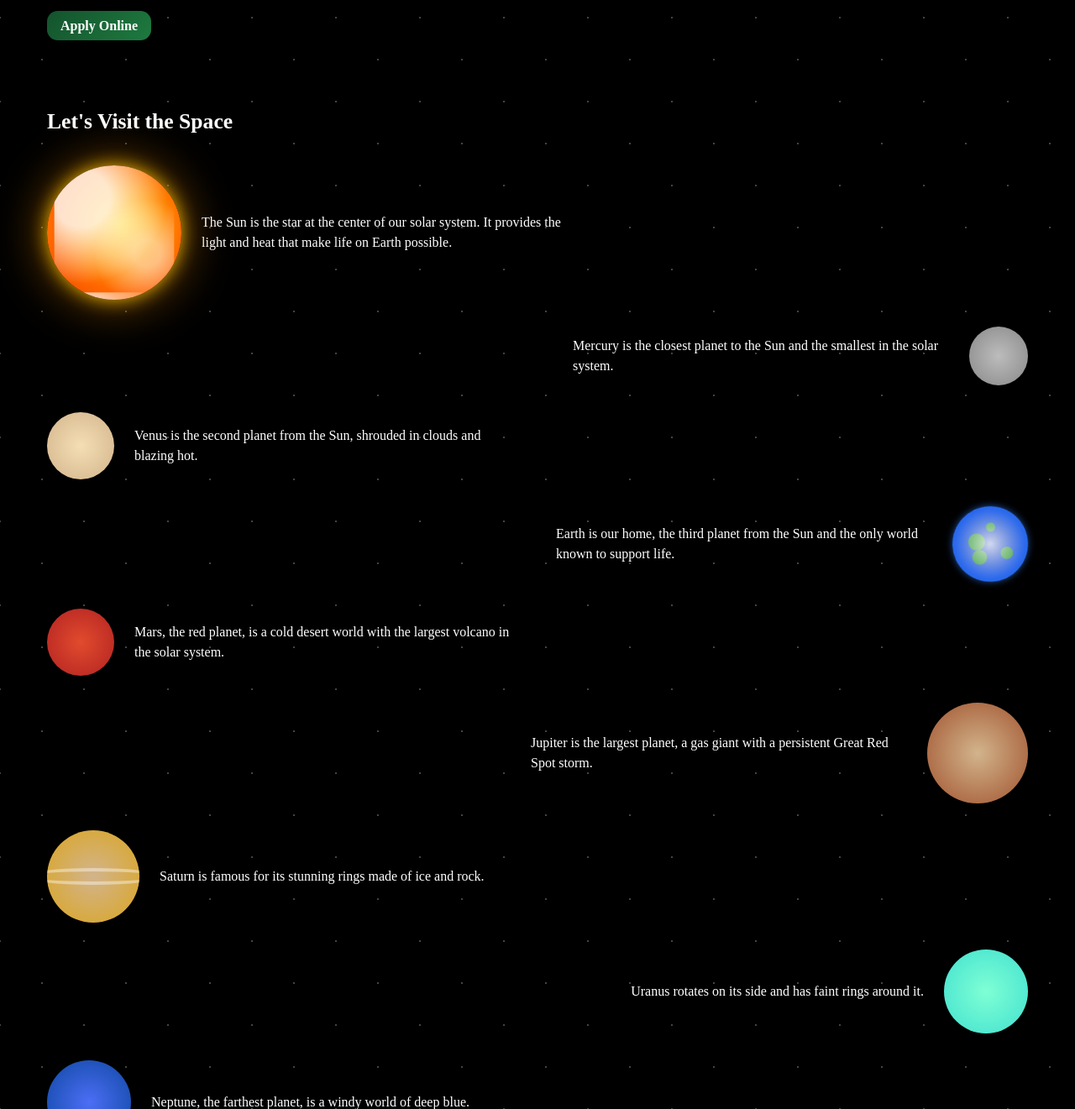
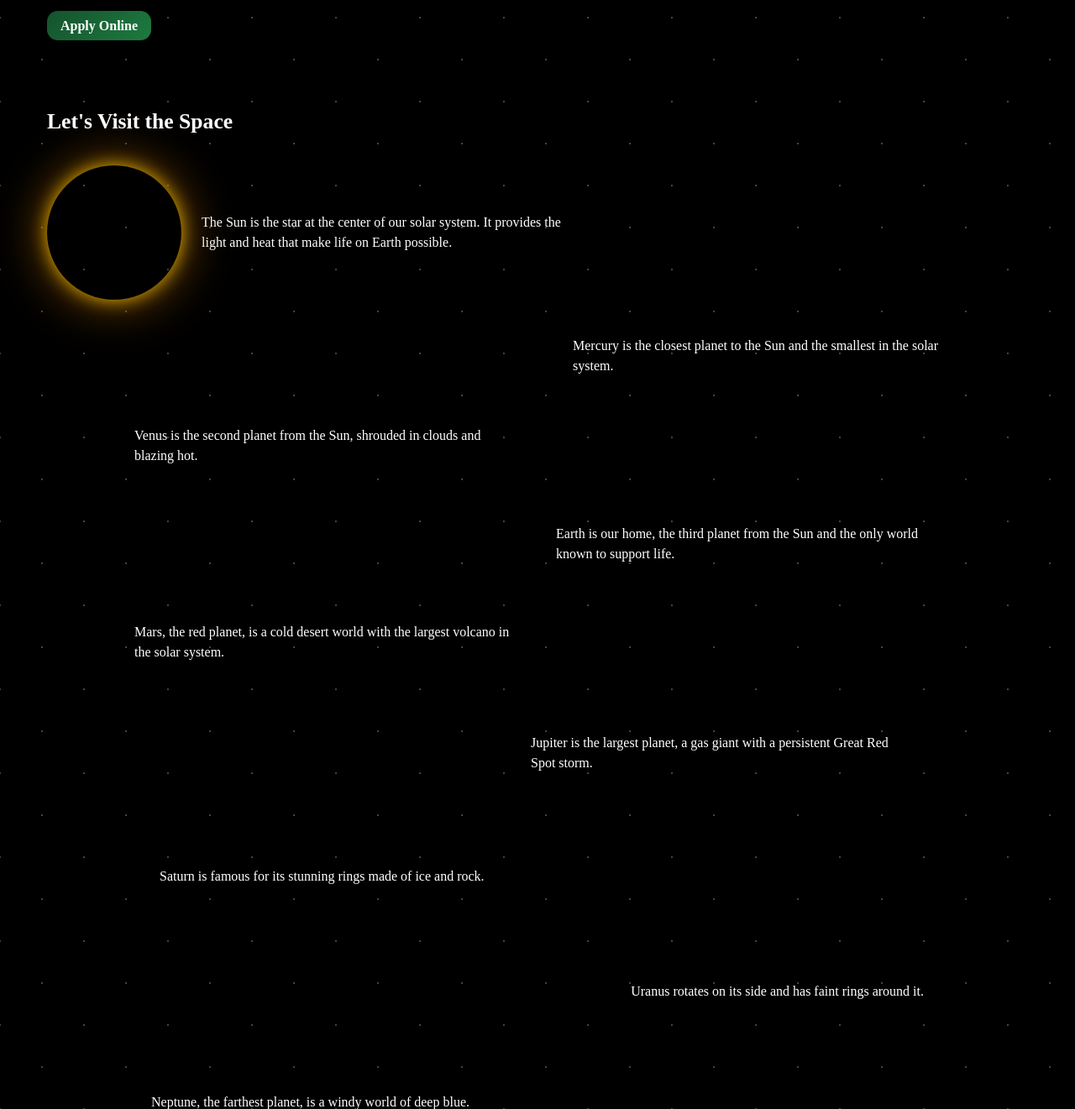
Before and after one commit to mahfuz-alam-shohan/ICPSC-Site, a PHP site: page / in a window 1280 px wide. Shown: the part 5179-6500 px from the top of the page at 84% size. Run offline with PHP 8.4, Linux system fonts and the light colour scheme; some libraries are stand-ins or nearby versions.

Commit message:
Remove planet images and use model placeholders

```diff
--- /dev/null
+++ b/frontend/assets/planets/earth.usdz.txt
@@ -0,0 +1 @@
+Add earth.usdz 3D model here.
--- /dev/null
+++ b/frontend/assets/planets/jupiter.usdz.txt
@@ -0,0 +1 @@
+Add jupiter.usdz 3D model here.
--- /dev/null
+++ b/frontend/assets/planets/mars.usdz.txt
@@ -0,0 +1 @@
+Add mars.usdz 3D model here.
--- /dev/null
+++ b/frontend/assets/planets/mercury.usdz.txt
@@ -0,0 +1 @@
+Add mercury.usdz 3D model here.
--- /dev/null
+++ b/frontend/assets/planets/neptune.usdz.txt
@@ -0,0 +1 @@
+Add neptune.usdz 3D model here.
--- /dev/null
+++ b/frontend/assets/planets/saturn.usdz.txt
@@ -0,0 +1 @@
+Add saturn.usdz 3D model here.
--- /dev/null
+++ b/frontend/assets/planets/sun.usdz.txt
@@ -0,0 +1 @@
+Add sun.usdz 3D model here.
--- /dev/null
+++ b/frontend/assets/planets/uranus.usdz.txt
@@ -0,0 +1 @@
+Add uranus.usdz 3D model here.
--- /dev/null
+++ b/frontend/assets/planets/venus.usdz.txt
@@ -0,0 +1 @@
+Add venus.usdz 3D model here.
--- a/frontend/components/common.css
+++ b/frontend/components/common.css
@@ -150,22 +150,19 @@ body.space-mode .nav-btn:hover,body.space-mode .nav-btn:focus,body.space-mode .m
 body.space-mode .mob{background:rgba(0,0,0,.8);border-color:rgba(255,255,255,.2)}
 body.space-mode .footer a.link{color:#93c5fd}
 
-#space .planet{border-radius:50%;background-repeat:no-repeat;background-size:cover;background-position:center;overflow:hidden}
-#space .sun{width:160px;height:160px;position:relative;background:radial-gradient(circle,#ffcc00,#ff6600);background-image:radial-gradient(circle at 20% 30%,rgba(255,255,255,.8)20%,transparent 60%),radial-gradient(circle at 80% 60%,rgba(255,255,255,.5)10%,transparent 40%),radial-gradient(circle,#ffcc00,#ff6600 70%,#e64a00 100%);box-shadow:0 0 20px rgba(255,200,0,.8),0 0 60px rgba(255,150,0,.6);animation:sun-flare 6s linear infinite}
+#space .planet{position:relative;border-radius:50%;overflow:hidden}
+#space .planet::before{content:none}
+#space .planet model-viewer{width:100%;height:100%;background:transparent}
+#space .sun{width:160px;height:160px;position:relative;box-shadow:0 0 20px rgba(255,200,0,.8),0 0 60px rgba(255,150,0,.6)}
 #space .sun::after{content:"";position:absolute;top:-15px;left:-15px;right:-15px;bottom:-15px;border-radius:50%;box-shadow:0 0 40px rgba(255,170,0,.6);animation:sun-pulse 4s ease-in-out infinite}
-#space .mercury{width:70px;height:70px;background:radial-gradient(circle,#bcbcbc,#888)}
-#space .venus{width:80px;height:80px;background:radial-gradient(circle,#f5deb3,#d2b48c)}
-#space .earth{width:90px;height:90px;position:relative;background:radial-gradient(circle at 35% 30%,#3b9d3f 8%,transparent 9%),radial-gradient(circle at 65% 60%,#3b9d3f 12%,transparent 13%),radial-gradient(circle at 40% 70%,#3b9d3f 6%,transparent 7%),radial-gradient(circle at 70% 40%,#3b9d3f 10%,transparent 11%),radial-gradient(circle,#1e40af,#2563eb 60%,#3b82f6 100%);box-shadow:0 0 8px rgba(59,130,246,.6);animation:earth-spin 20s linear infinite}
-#space .earth::after{content:"";position:absolute;inset:-5px;border-radius:50%;background:radial-gradient(circle at 50% 50%,rgba(255,255,255,.8)0,rgba(255,255,255,0)60%);animation:earth-clouds 20s linear infinite}
-#space .mars{width:80px;height:80px;background:radial-gradient(circle,#e14b2d,#b22222)}
-#space .jupiter{width:120px;height:120px;background:radial-gradient(circle,#d2b48c,#a0522d)}
-#space .saturn{width:110px;height:110px;background:radial-gradient(circle,#d2b48c,#daa520);position:relative}
-#space .saturn::before{content:"";position:absolute;top:50%;left:50%;transform:translate(-50%,-50%);width:160px;height:20px;border-radius:50%;border:4px solid rgba(255,255,255,.4)}
-#space .uranus{width:100px;height:100px;background:radial-gradient(circle,#7fffd4,#40e0d0)}
-#space .neptune{width:100px;height:100px;background:radial-gradient(circle,#4c6ef5,#0d47a1)}
+#space .mercury{width:70px;height:70px}
+#space .venus{width:80px;height:80px}
+#space .earth{width:90px;height:90px}
+#space .mars{width:80px;height:80px}
+#space .jupiter{width:120px;height:120px}
+#space .saturn{width:110px;height:110px}
+#space .uranus{width:100px;height:100px}
+#space .neptune{width:100px;height:100px}
 #space .item{margin:2rem 0}
 
-@keyframes sun-flare{0%{background-position:0 0,0 0}50%{background-position:10px -10px,-10px 10px}100%{background-position:0 0,0 0}}
 @keyframes sun-pulse{0%,100%{opacity:.8}50%{opacity:.4}}
-@keyframes earth-spin{from{transform:rotate(0)}to{transform:rotate(360deg)}}
-@keyframes earth-clouds{from{transform:rotate(0)}to{transform:rotate(-360deg)}}
--- a/frontend/index.html
+++ b/frontend/index.html
@@ -10,6 +10,7 @@
   <script src="https://cdn.tailwindcss.com"></script>
   <script src="https://cdnjs.cloudflare.com/ajax/libs/gsap/3.12.5/gsap.min.js" defer></script>
   <script src="https://cdnjs.cloudflare.com/ajax/libs/gsap/3.12.5/MotionPathPlugin.min.js" defer></script>
+  <script type="module" src="https://unpkg.com/@google/model-viewer/dist/model-viewer.min.js"></script>
   <link rel="stylesheet" href="components/common.css"/>
   </head>
 <body class="text-slate-800 selection:bg-[#ffd166]/60">
@@ -291,39 +292,39 @@
       <div class="head"><h2>Let's Visit the Space</h2></div>
       <div class="space-items space-y-12">
         <div class="item flex flex-col md:flex-row items-center gap-6">
-          <div class="planet sun"></div>
+          <div class="planet sun"><model-viewer src="assets/planets/sun.usdz" alt="Sun" auto-rotate camera-controls disable-zoom></model-viewer></div>
           <p class="max-w-md">The Sun is the star at the center of our solar system. It provides the light and heat that make life on Earth possible.</p>
         </div>
         <div class="item flex flex-col md:flex-row-reverse items-center gap-6">
-          <div class="planet mercury"></div>
+          <div class="planet mercury"><model-viewer src="assets/planets/mercury.usdz" alt="Mercury" auto-rotate camera-controls disable-zoom></model-viewer></div>
           <p class="max-w-md">Mercury is the closest planet to the Sun and the smallest in the solar system.</p>
         </div>
         <div class="item flex flex-col md:flex-row items-center gap-6">
-          <div class="planet venus"></div>
+          <div class="planet venus"><model-viewer src="assets/planets/venus.usdz" alt="Venus" auto-rotate camera-controls disable-zoom></model-viewer></div>
           <p class="max-w-md">Venus is the second planet from the Sun, shrouded in clouds and blazing hot.</p>
         </div>
         <div class="item flex flex-col md:flex-row-reverse items-center gap-6">
-          <div class="planet earth"></div>
+          <div class="planet earth"><model-viewer src="assets/planets/earth.usdz" alt="Earth" auto-rotate camera-controls disable-zoom></model-viewer></div>
           <p class="max-w-md">Earth is our home, the third planet from the Sun and the only world known to support life.</p>
         </div>
         <div class="item flex flex-col md:flex-row items-center gap-6">
-          <div class="planet mars"></div>
+          <div class="planet mars"><model-viewer src="assets/planets/mars.usdz" alt="Mars" auto-rotate camera-controls disable-zoom></model-viewer></div>
           <p class="max-w-md">Mars, the red planet, is a cold desert world with the largest volcano in the solar system.</p>
         </div>
         <div class="item flex flex-col md:flex-row-reverse items-center gap-6">
-          <div class="planet jupiter"></div>
+          <div class="planet jupiter"><model-viewer src="assets/planets/jupiter.usdz" alt="Jupiter" auto-rotate camera-controls disable-zoom></model-viewer></div>
           <p class="max-w-md">Jupiter is the largest planet, a gas giant with a persistent Great Red Spot storm.</p>
         </div>
         <div class="item flex flex-col md:flex-row items-center gap-6">
-          <div class="planet saturn"></div>
+          <div class="planet saturn"><model-viewer src="assets/planets/saturn.usdz" alt="Saturn" auto-rotate camera-controls disable-zoom></model-viewer></div>
           <p class="max-w-md">Saturn is famous for its stunning rings made of ice and rock.</p>
         </div>
         <div class="item flex flex-col md:flex-row-reverse items-center gap-6">
-          <div class="planet uranus"></div>
+          <div class="planet uranus"><model-viewer src="assets/planets/uranus.usdz" alt="Uranus" auto-rotate camera-controls disable-zoom></model-viewer></div>
           <p class="max-w-md">Uranus rotates on its side and has faint rings around it.</p>
         </div>
         <div class="item flex flex-col md:flex-row items-center gap-6">
-          <div class="planet neptune"></div>
+          <div class="planet neptune"><model-viewer src="assets/planets/neptune.usdz" alt="Neptune" auto-rotate camera-controls disable-zoom></model-viewer></div>
           <p class="max-w-md">Neptune, the farthest planet, is a windy world of deep blue.</p>
         </div>
       </div>
```
